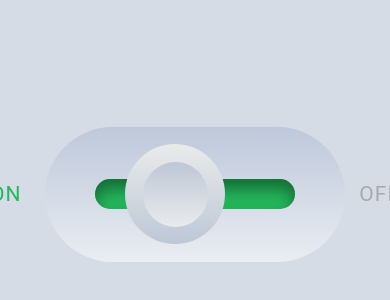
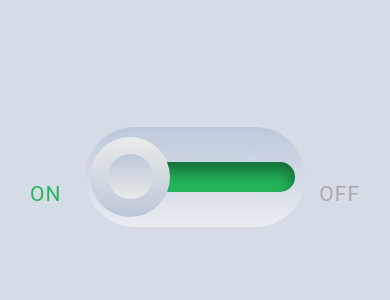
Before and after one commit to jafferytech110/neumorphismButton, a plain HTML site: page index.html in a window 390 px wide. Shown: the part 228-528 px from the top of the page. Drawn offline with Linux system fonts and the light colour scheme.

Commit message:
update responsive design

```diff
--- a/style.css
+++ b/style.css
@@ -18,7 +18,6 @@ body {
   height: 135px;
   width: 420px;
   max-width: 80vw;
-
   position: relative;
 }
 
@@ -116,3 +115,105 @@ input[type="checkbox"]:checked + label span:nth-child(1) {
 input[type="checkbox"]:checked + label span:nth-child(2) {
   color: #c45168;
 }
+
+@media screen and (max-width: 500px) {
+  .container {
+    height: 135px;
+    width: 220px;
+    max-width: 80vw;
+  }
+  input[type="checkbox"] {
+    -webkit-appearance: none;
+    appearance: none;
+    height: 80px;
+    width: 80px;
+    background: linear-gradient(to bottom, #e9ebeb, #bdc7d6);
+    position: absolute;
+    z-index: 1;
+    margin: auto;
+    top: 0;
+    bottom: 35px;
+    left: 5px;
+    border-radius: 50%;
+    transition: 0.5s;
+    outline: none;
+    cursor: pointer;
+  }
+
+  input[type="checkbox"]:checked {
+    transform: translateX(130px);
+  }
+
+  input[type="checkbox"]:after {
+    position: absolute;
+    content: "";
+    margin: auto;
+    top: 0;
+    bottom: 0;
+    left: 0;
+    right: 0;
+    width: 45px;
+    height: 45px;
+    background: linear-gradient(to top, #e9ebeb, #bdc7d6);
+    border-radius: 50%;
+  }
+
+  label {
+    height: 100px;
+    width: 220px;
+    background: linear-gradient(to bottom, #bdc8da, #eaedf2);
+    position: absolute;
+    left: 0;
+    right: 0;
+    border-radius: 70px;
+    margin: auto;
+    cursor: pointer;
+  }
+
+  label:after {
+    background-color: #23b65b;
+    position: absolute;
+    content: "";
+    width: 200px;
+    height: 30px;
+    margin: auto;
+    left: 0;
+    right: 0;
+    top: 0;
+    bottom: 0;
+    border-radius: 30px;
+    box-shadow: inset 0 10px 15px rgba(0, 0, 0, 0.4);
+    transition: 0.5s;
+  }
+
+  input[type="checkbox"]:checked + label:after {
+    background-color: #c45168;
+  }
+
+  label span {
+    font-family: "Roboto", sans-serif;
+    letter-spacing: 1px;
+    font-size: 21px;
+    transition: 0.2s;
+    position: absolute;
+    top: 55px;
+  }
+
+  label span:nth-child(1) {
+    left: -55px;
+    color: #23b65b;
+  }
+
+  label span:nth-child(2) {
+    right: -55px;
+    color: #909090aa;
+  }
+
+  input[type="checkbox"]:checked + label span:nth-child(1) {
+    color: #909090aa;
+  }
+
+  input[type="checkbox"]:checked + label span:nth-child(2) {
+    color: #c45168;
+  }
+}
```
